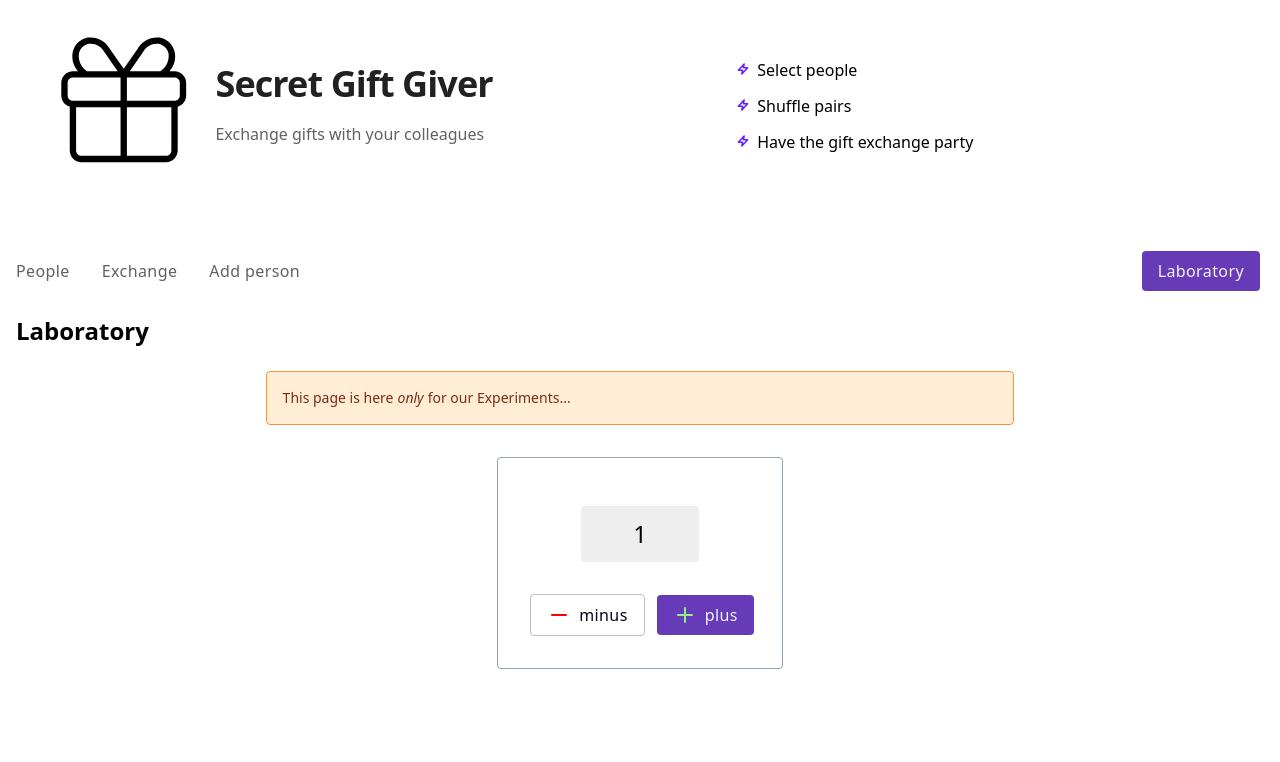
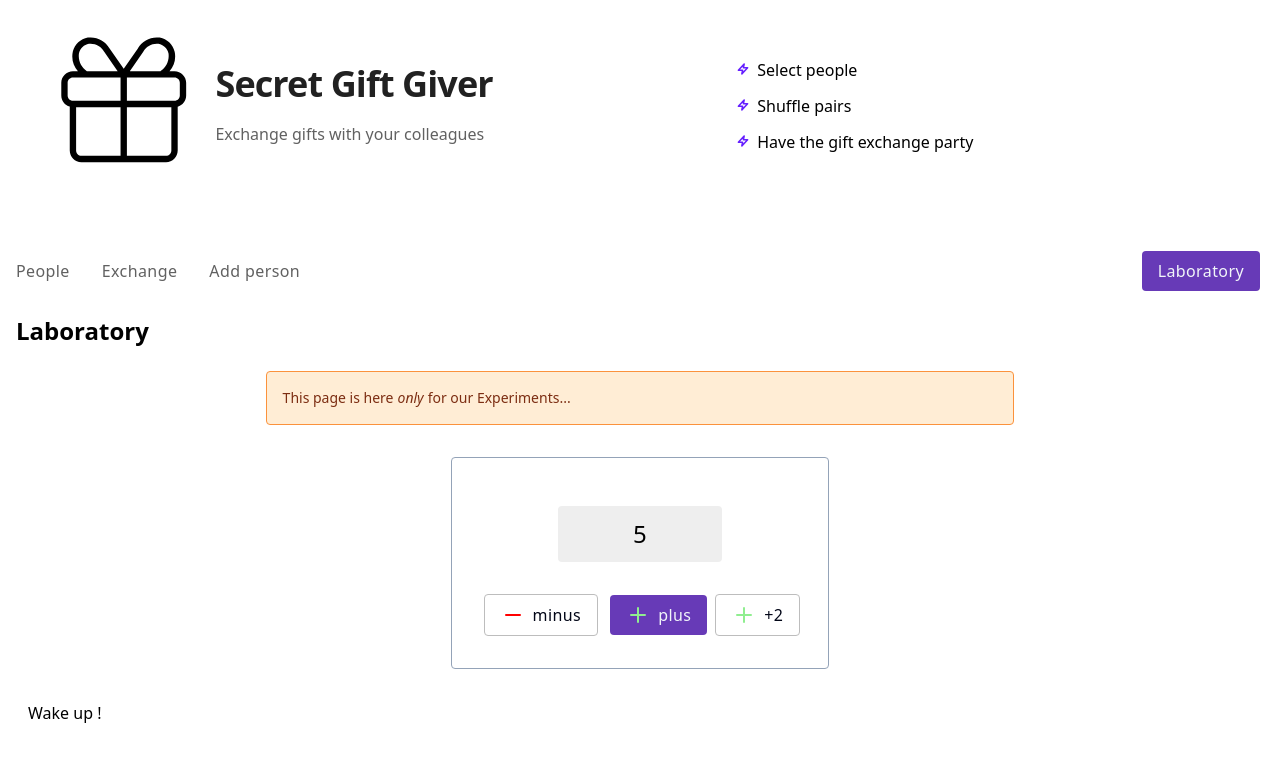
Before and after one commit to michaljabi/eduwebpl-react-hooks, a React (Vite) app: page /lab in a window 1280 px wide. Shown: the top 762 px of the page. Built offline with nearby package versions, Linux system fonts and the light colour scheme.

Commit message:
lesson3(useState): basics: syntax + updates

```diff
--- a/src/components/ui/Notification.jsx
+++ b/src/components/ui/Notification.jsx
@@ -8,7 +8,7 @@ Notification.propTypes = {
 }
 
 export function Notification({ children = "", type = "info", className = "" }) {
-  //console.log("%cNotification", `color: teal`, "fired")
+  console.log("%cNotification", `color: teal`, "fired")
 
   return (
     <div
--- a/src/main.jsx
+++ b/src/main.jsx
@@ -5,7 +5,7 @@ import { RouterProvider } from "react-router-dom"
 import { router } from "./routing/router.jsx"
 
 createRoot(document.getElementById("root")).render(
-  <React.StrictMode>
-    <RouterProvider router={router} />
-  </React.StrictMode>,
+  //<React.StrictMode>
+  <RouterProvider router={router} />,
+  //</React.StrictMode>,
 )
--- a/src/pages/LaboratoryPage.jsx
+++ b/src/pages/LaboratoryPage.jsx
@@ -2,9 +2,18 @@ import { PageLayout } from "../layouts/PageLayout.jsx"
 import { Notification } from "../components/ui/Notification.jsx"
 import { Button } from "../components/ui/Button.jsx"
 import { MinusIcon, PlusIcon } from "lucide-react"
+import { useState } from "react"
+import { Inception } from "../components/lab/Inception.jsx"
 
 export function LaboratoryPage() {
-  // console.log("🧪 %cLaboratoryPage", `color: teal`, "fired")
+  console.log("🧪 %cLaboratoryPage", `color: teal`, "fired")
+
+  const [count, setCount] = useState(5)
+
+  const addTwo = () => {
+    setCount((c) => c + 2)
+    // setCount((c) => c + 1)
+  }
 
   return (
     <PageLayout title="Laboratory">
@@ -14,17 +23,24 @@ export function LaboratoryPage() {
       <section className="my-8 flex justify-center">
         <div className="rounded p-6 border border-slate-400 text-center">
           <div className="m-6 p-3 text-2xl bg-gray-200 dark:bg-slate-800 rounded w-1/2 mx-auto">
-            {1}
+            {count}
           </div>
-          <Button className="m-2" as="secondary">
+          <Button
+            className="m-2"
+            as="secondary"
+            onClick={() => setCount(count - 1)}
+          >
             <MinusIcon color="red" /> minus
           </Button>
-          <Button>
+          <Button onClick={() => setCount(count + 1)}>
             <PlusIcon color="lightgreen" /> plus
+          </Button>
+          <Button as="secondary" onClick={addTwo}>
+            <PlusIcon color="lightgreen" /> +2
           </Button>
         </div>
       </section>
-      {/*<Inception />*/}
+      <Inception />
     </PageLayout>
   )
 }
```
